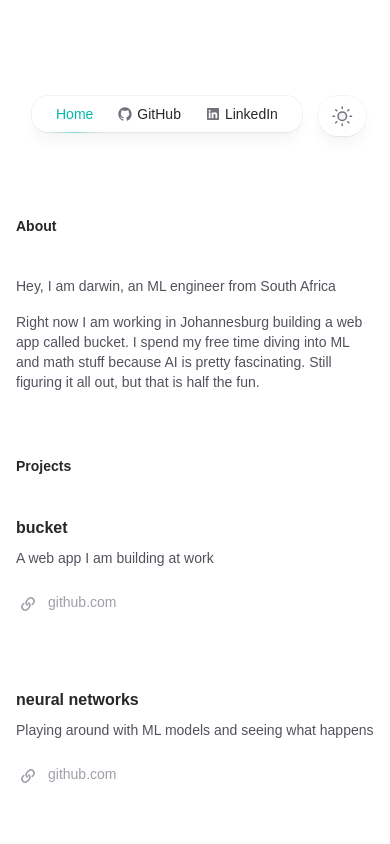
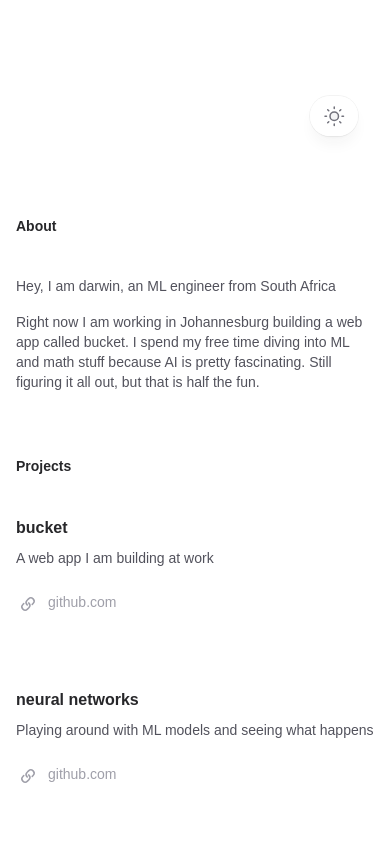
Before and after one commit to darwin-kolisi/calcifer, a Next.js app: page / in a window 390 px wide. Shown: the top 844 px of the page. Built offline with nearby package versions, Linux system fonts and the light colour scheme.

Commit message:
move desktop nav function and create external link for items

```diff
--- a/src/components/Header.tsx
+++ b/src/components/Header.tsx
@@ -5,6 +5,7 @@ import { useEffect, useState } from 'react';
 import { useTheme } from 'next-themes';
 import { Container } from './Containet';
 import { usePathname } from 'next/navigation';
+import { ExternalLink } from 'lucide-react';
 
 function GitHubIcon(props: React.ComponentPropsWithoutRef<'svg'>) {
   return (
@@ -60,9 +61,11 @@ function MoonIcon(props: React.ComponentPropsWithoutRef<'svg'>) {
 function NavItem({
   href,
   children,
+  isExternal = false,
 }: {
   href: string;
   children: React.ReactNode;
+  isExternal?: boolean;
 }) {
   const isActive = usePathname() === href;
 
@@ -70,18 +73,39 @@ function NavItem({
     <li>
       <Link
         href={href}
+        target={isExternal ? '_blank' : undefined}
+        rel={isExternal ? 'noopener noreferrer' : undefined}
         className={clsx(
           'relative block px-3 py-2 transition',
           isActive
-            ? 'text-teal-500 dark:text-teal-400'
-            : 'hover:text-teal-500 dark:hover:text-teal-400'
+            ? 'text-sky-700 dark:text-sky-600'
+            : 'hover:text-sky-700 dark:hover:text-sky-600'
         )}>
         {children}
-        {isActive && (
-          <span className="absolute inset-x-1 -bottom-px h-px bg-gradient-to-r from-teal-500/0 via-teal-500/40 to-teal-500/0 dark:from-teal-400/0 dark:via-teal-400/40 dark:to-teal-400/0" />
-        )}
       </Link>
     </li>
+  );
+}
+
+function DesktopNavigation(props: React.ComponentPropsWithoutRef<'nav'>) {
+  return (
+    <nav {...props}>
+      <ul className="flex rounded-2xl bg-white/90 px-3 text-sm font-medium text-zinc-800 shadow-lg shadow-zinc-800/5 ring-1 ring-zinc-900/5 backdrop-blur dark:bg-zinc-800/90 dark:text-zinc-200 dark:ring-white/10">
+        <NavItem href="/">Home</NavItem>
+        <NavItem href="https://github.com/darwinmercer" isExternal>
+          <span className="flex items-center gap-1">
+            <GitHubIcon className="h-4 w-4 fill-zinc-500 transition group-hover:fill-zinc-600 dark:fill-zinc-400 dark:group-hover:fill-zinc-300" />
+            GitHub
+          </span>
+        </NavItem>
+        <NavItem href="https://www.linkedin.com/" isExternal>
+          <span className="flex items-center gap-1">
+            <LinkedInIcon className="h-4 w-4 fill-zinc-500 transition group-hover:fill-zinc-600 dark:fill-zinc-400 dark:group-hover:fill-zinc-300" />
+            LinkedIn
+          </span>
+        </NavItem>
+      </ul>
+    </nav>
   );
 }
 
@@ -116,23 +140,7 @@ export default function Header() {
       }}>
       <div className="relative flex gap-4">
         <div className="flex flex-1 justify-end md:justify-center">
-          <nav>
-            <ul className="flex rounded-2xl bg-white/90 px-3 text-sm font-medium text-zinc-800 shadow-lg shadow-zinc-800/5 ring-1 ring-zinc-900/5 backdrop-blur dark:bg-zinc-800/90 dark:text-zinc-200 dark:ring-white/10">
-              <NavItem href="/">Home</NavItem>
-              <NavItem href="https://github.com">
-                <span className="flex items-center gap-1">
-                  <GitHubIcon className="h-4 w-4 fill-zinc-500 transition group-hover:fill-zinc-600 dark:fill-zinc-400 dark:group-hover:fill-zinc-300" />
-                  GitHub
-                </span>
-              </NavItem>
-              <NavItem href="https://www.linkedin.com/">
-                <span className="flex items-center gap-1">
-                  <LinkedInIcon className="h-4 w-4 fill-zinc-500 transition group-hover:fill-zinc-600 dark:fill-zinc-400 dark:group-hover:fill-zinc-300" />
-                  LinkedIn
-                </span>
-              </NavItem>
-            </ul>
-          </nav>
+          <DesktopNavigation className="pointer-events-auto hidden md:block" />
         </div>
         <div className="flex justify-end md:flex-1">
           <div className="pointer-events-auto">
```
